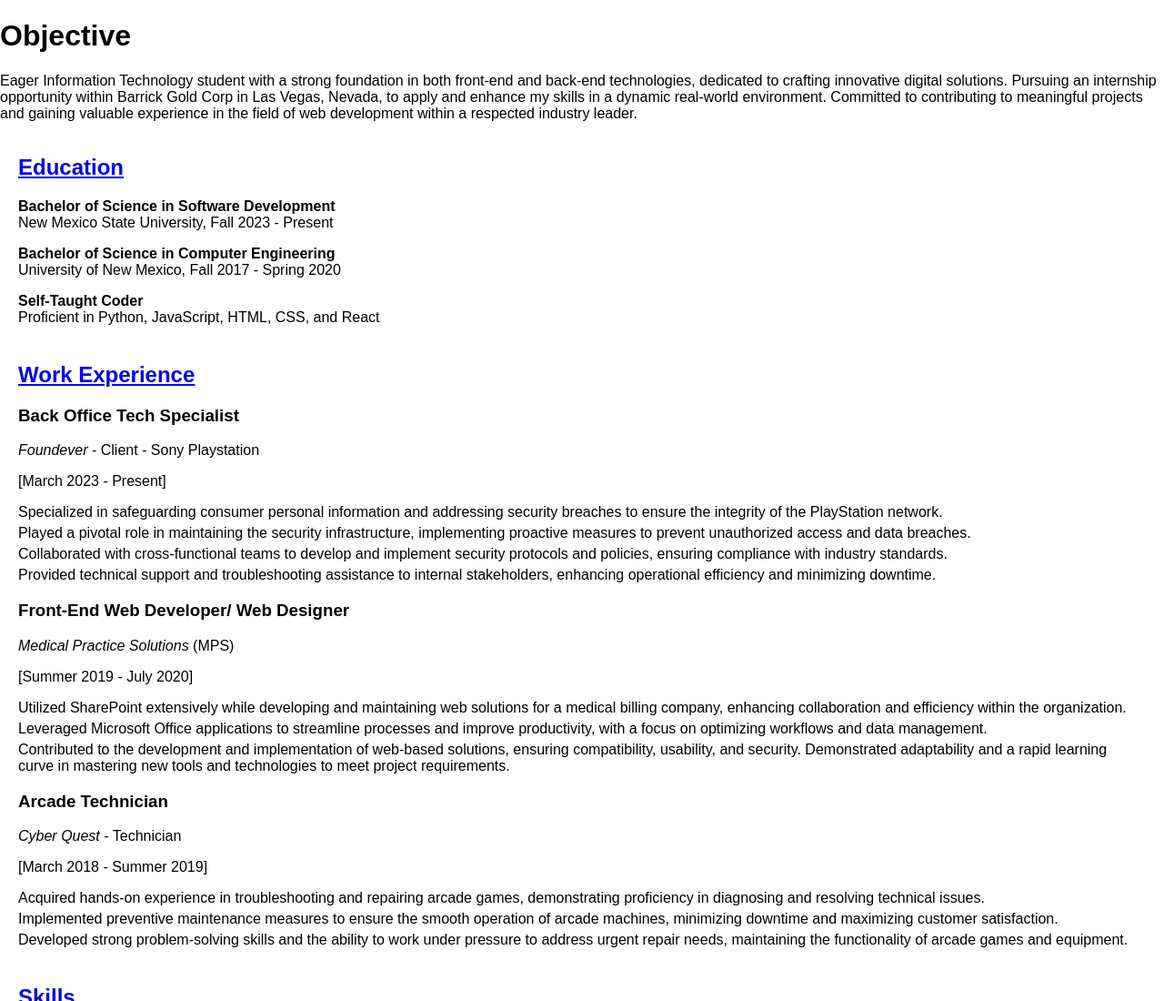
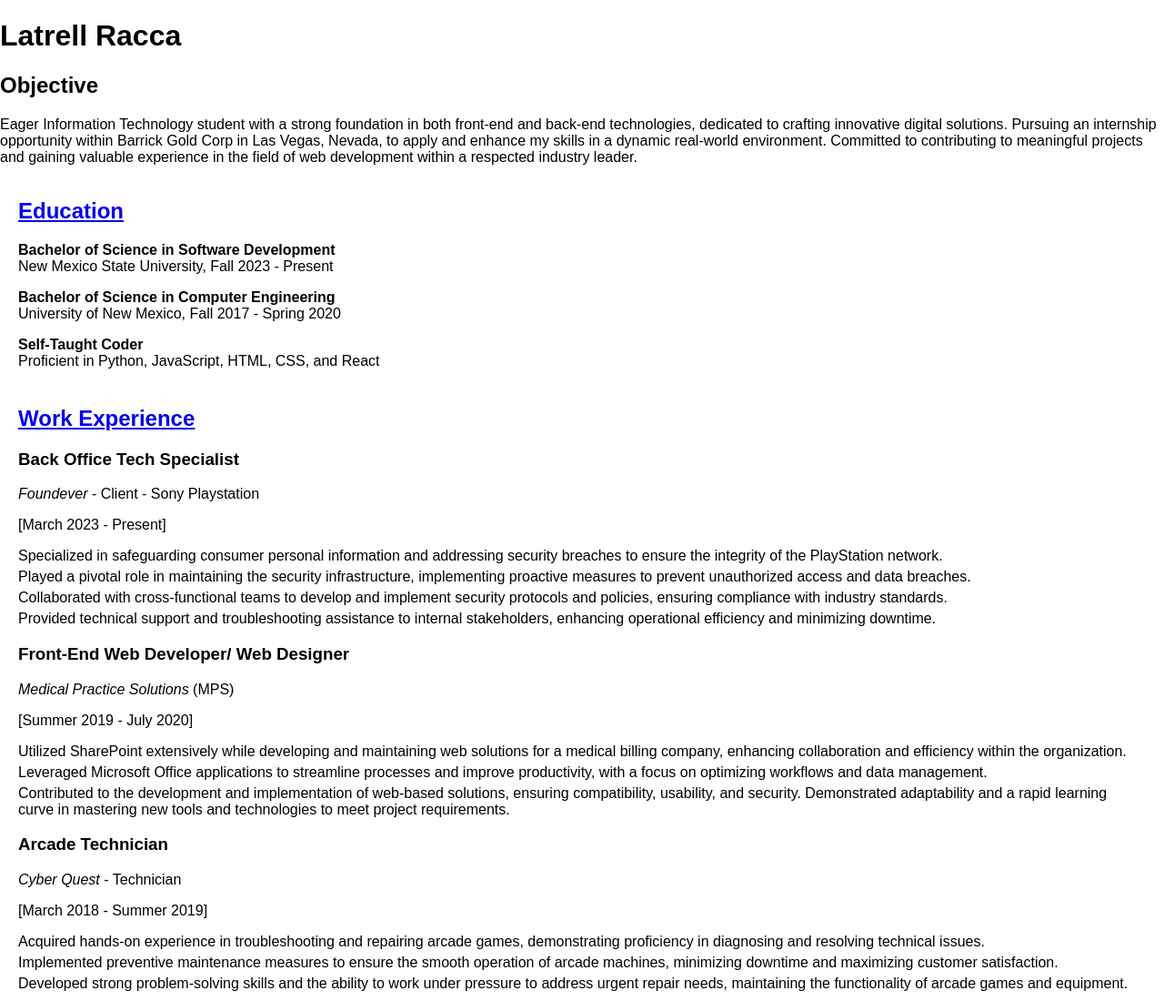
Before and after one commit to lracca18/html-Latrell-Resume, a plain HTML site: page index.html in a window 1280 px wide. Shown: the top 1100 px of the page at 91% size. Drawn offline with Linux system fonts and the light colour scheme.

Commit message:
index.html

```diff
--- a/index.html
+++ b/index.html
@@ -8,7 +8,8 @@
 </head>
 <body>
     <header>
-        <h1>Objective</h1>
+        <h1>Latrell Racca</h1>
+        <h2>Objective</h2>
         <p>
             Eager Information Technology student with a strong foundation in both front-end and back-end technologies, dedicated to crafting innovative digital solutions. Pursuing an internship opportunity within Barrick Gold Corp in Las Vegas, Nevada, to apply and enhance my skills in a dynamic real-world environment. Committed to contributing to meaningful projects and gaining valuable experience in the field of web development within a respected industry leader.
         </p>
```
